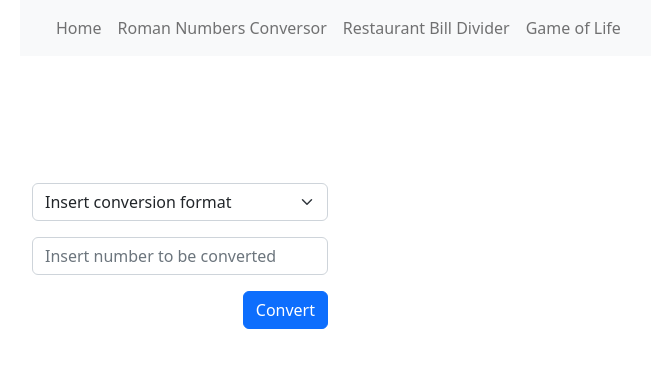
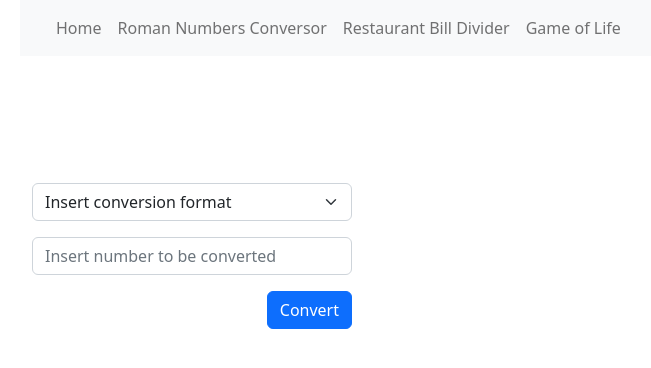
Before and after one commit to pimentelWillyam/code-challenge-rota-das-oficinas, a React (Vite) app: page /roman-numbers-conversor in a window 1280 px wide. Shown: the top 368 px of the page, without its empty margins (50-701 px from the left). Built offline with nearby package versions, Linux system fonts and the light colour scheme.

Commit message:
feat: adding columns at the roman number form

```diff
--- a/src/components/RomanNumberForm/index.tsx
+++ b/src/components/RomanNumberForm/index.tsx
@@ -28,6 +28,7 @@ export const RomanNumberForm = () => {
   return (
     <Container>
         <Row>
+          <Col xs={8}>
             <Form id="roman-number-form" onSubmit={(event) => handleRomanNumberFormSubmit(event,conversionFormat,numberToBeConverted,setConvertedNumber,setConversionDone) }>
             <Form.Group className="mb-3">
             <Form.Select onChange={(event) =>{updateConversionFormat(event)}}>
@@ -41,9 +42,10 @@ export const RomanNumberForm = () => {
             </Form.Group>
                 <Button id="button-submit-form" variant="primary" type="submit">Convert</Button>
             </Form>
-        </Row>
-        <Row>
+          </Col>
+          <Col>
             <ConvertedNumberBox numberToBeConverted = {numberToBeConverted} convertedNumber = {convertedNumber} conversionFormat = {conversionFormat} conversionDone = {conversionDone} />
+          </Col>
         </Row>
 
     </Container>
```
